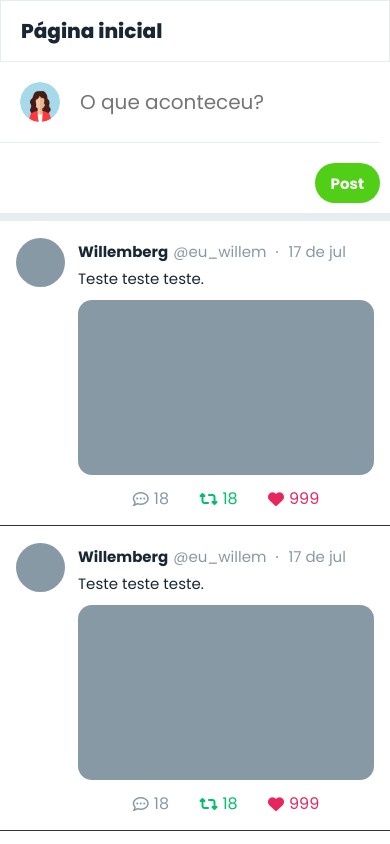
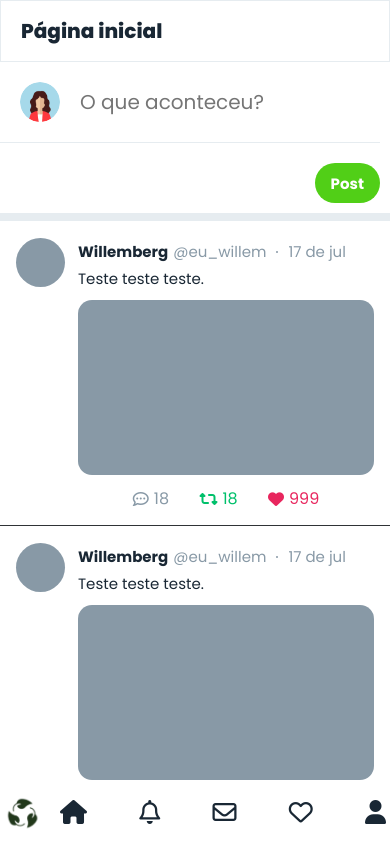
Before and after one commit to dev-willem/EcoCiclo, a plain HTML site: page ecolink_frontend/index.html in a window 390 px wide. Drawn offline with Linux system fonts and the light colour scheme; a script that the page names is missing.

Commit message:
feat: menu-bar mobile responsivo

```diff
--- a/ecolink_frontend/assets/css/menubar.css
+++ b/ecolink_frontend/assets/css/menubar.css
@@ -1,7 +1,49 @@
 /*MENU BAR*/
 
-#menu-bar {
-    display: none;
+@media (max-width: 500px) {
+    #menu-bar {
+        display: flex;
+        width: 100%;
+        gap: 10px;
+    }
+
+    #menu-bar .top-area {
+        display: flex;
+        width: 100%;
+    }
+
+    #menu-bar .top-area .menu-buttons {
+        display: flex;
+        justify-content: space-between;
+        width: 100%;
+    }
+
+    #menu-bar .top-area .menu-buttons .menu-item {
+        padding: 4px;
+        font-size: 24px;
+    }
+
+    #menu-bar .top-area .menu-buttons .menu-item span {
+        display: none;
+    }
+
+    #logo {
+        color: var(--secondary);
+
+        cursor: pointer;
+
+        padding: 4px;
+        border-radius: 25px;
+        margin-right: 10px;
+    }
+
+    #logo img {
+        width: 38px;
+    }
+
+    .bottom-area {
+        display: none;
+    }
 }
 
 @media (min-width: 500px) {
@@ -116,7 +158,7 @@
         align-items: center;
     }
 
-    .bottom-area .avatar {
+    .bottom-area .avatar, .bottom-area .avatar img {
         height: 39px;
         width: 39px;
 
--- a/ecolink_frontend/global.css
+++ b/ecolink_frontend/global.css
@@ -59,6 +59,12 @@ body {
     justify-content: center;
 }
 
+@media (max-width: 500px) {
+    #container {
+        flex-direction: column-reverse;
+    }
+}
+
 /*BUTTONS*/
 
 button {
--- a/ecolink_frontend/index.html
+++ b/ecolink_frontend/index.html
@@ -45,10 +45,10 @@
             </div>
             <div class="bottom-area">
                 <div class="user">
-                    <div class="avatar"></div>
+                    <div class="avatar"><img src="assets/images/car.jpg" alt=""></div>
                     <div class="user-info">
-                        <strong>Andy Nadvorny</strong>
-                        <span>@andynadvorny</span>
+                        <strong>Willemberg Filho</strong>
+                        <span>@eu_willem</span>
                     </div>
                 </div>
                 <div class="exit-button">
```
Also changed, not shown: ecolink_frontend/assets/images/1000346718-removebg-preview.png (added).
